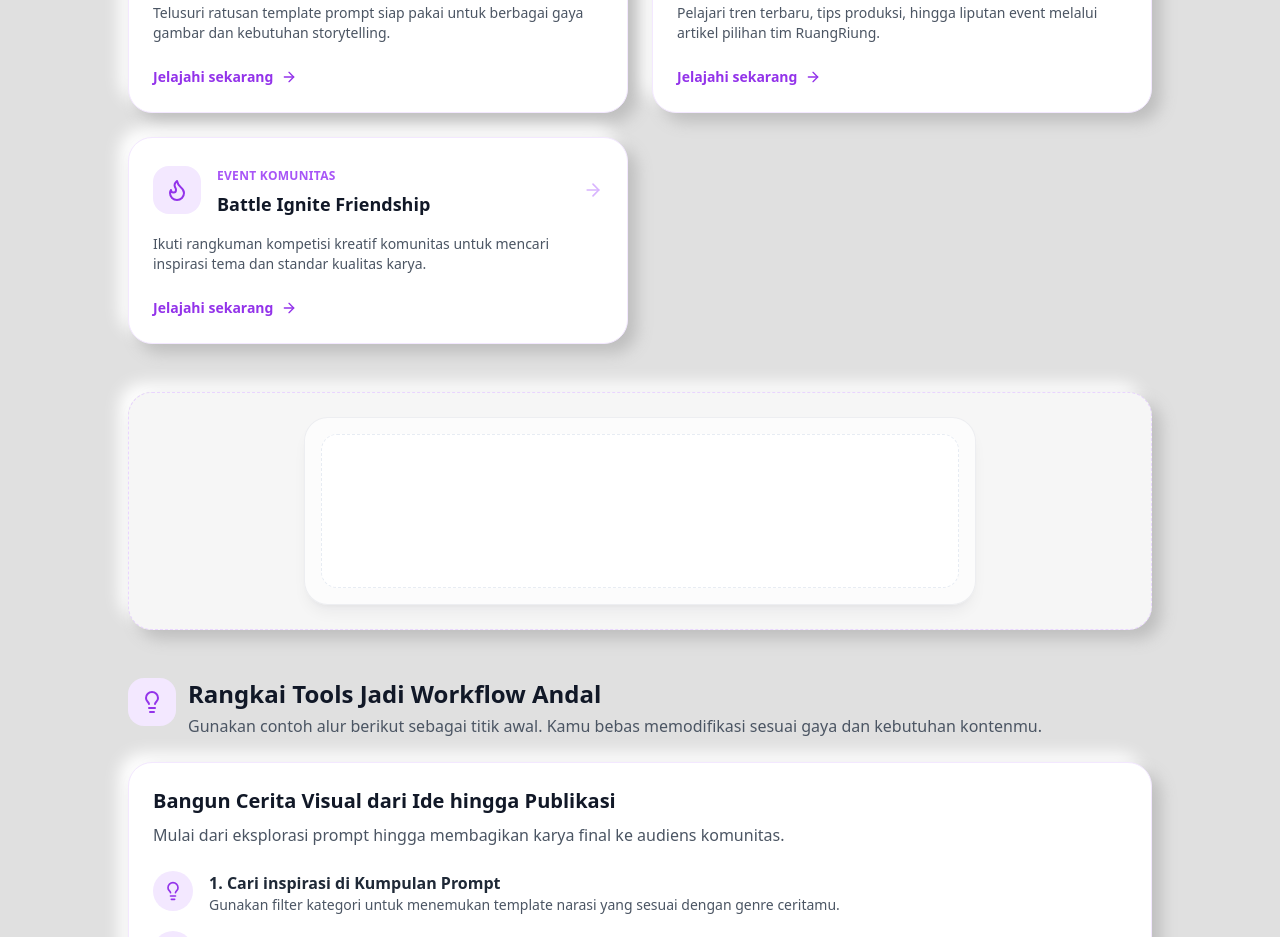
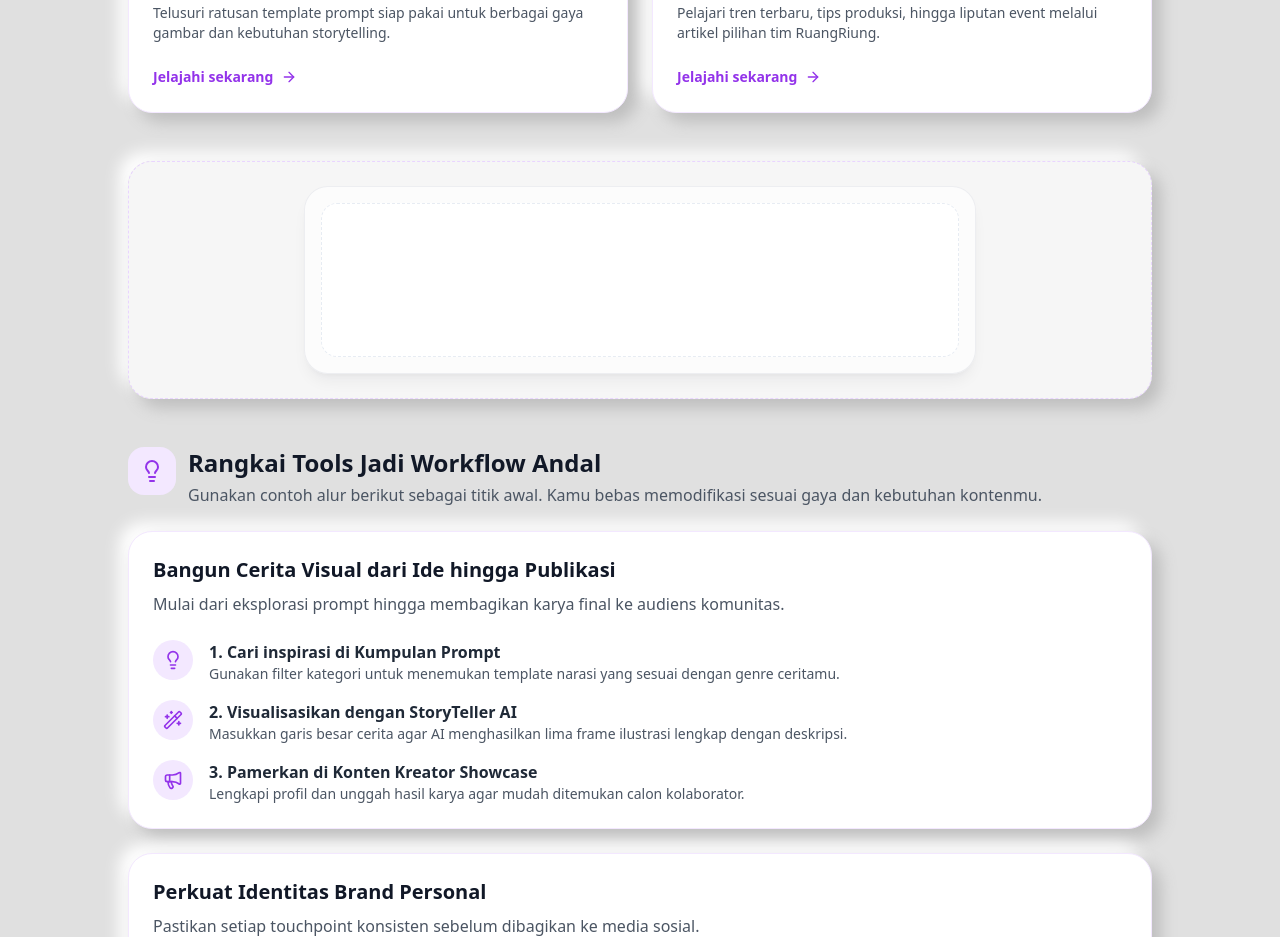
Before and after one commit to ruangriung/ruangriung-generator-app, a Next.js app: page /rekomendasi-tools in a window 1280 px wide. Shown: the part 1880-2817 px from the top of the page. Built offline with nearby package versions, Linux system fonts and the light colour scheme; no server answers.

Commit message:
Remove Ignite Battle Friendship card from recommendations

```diff
--- a/app/rekomendasi-tools/page.tsx
+++ b/app/rekomendasi-tools/page.tsx
@@ -16,7 +16,6 @@ import {
   Megaphone,
   Palette,
   Newspaper,
-  Flame,
   Facebook,
 } from 'lucide-react';
 import { AdBanner } from '@/components/AdBanner';
@@ -160,14 +159,6 @@ const toolSections: ToolSection[] = [
         href: '/artikel',
         icon: Newspaper,
         badge: 'Wawasan',
-      },
-      {
-        name: 'Battle Ignite Friendship',
-        description:
-          'Ikuti rangkuman kompetisi kreatif komunitas untuk mencari inspirasi tema dan standar kualitas karya.',
-        href: '/battle-ignite-friendship',
-        icon: Flame,
-        badge: 'Event Komunitas',
       },
     ],
   },
```
